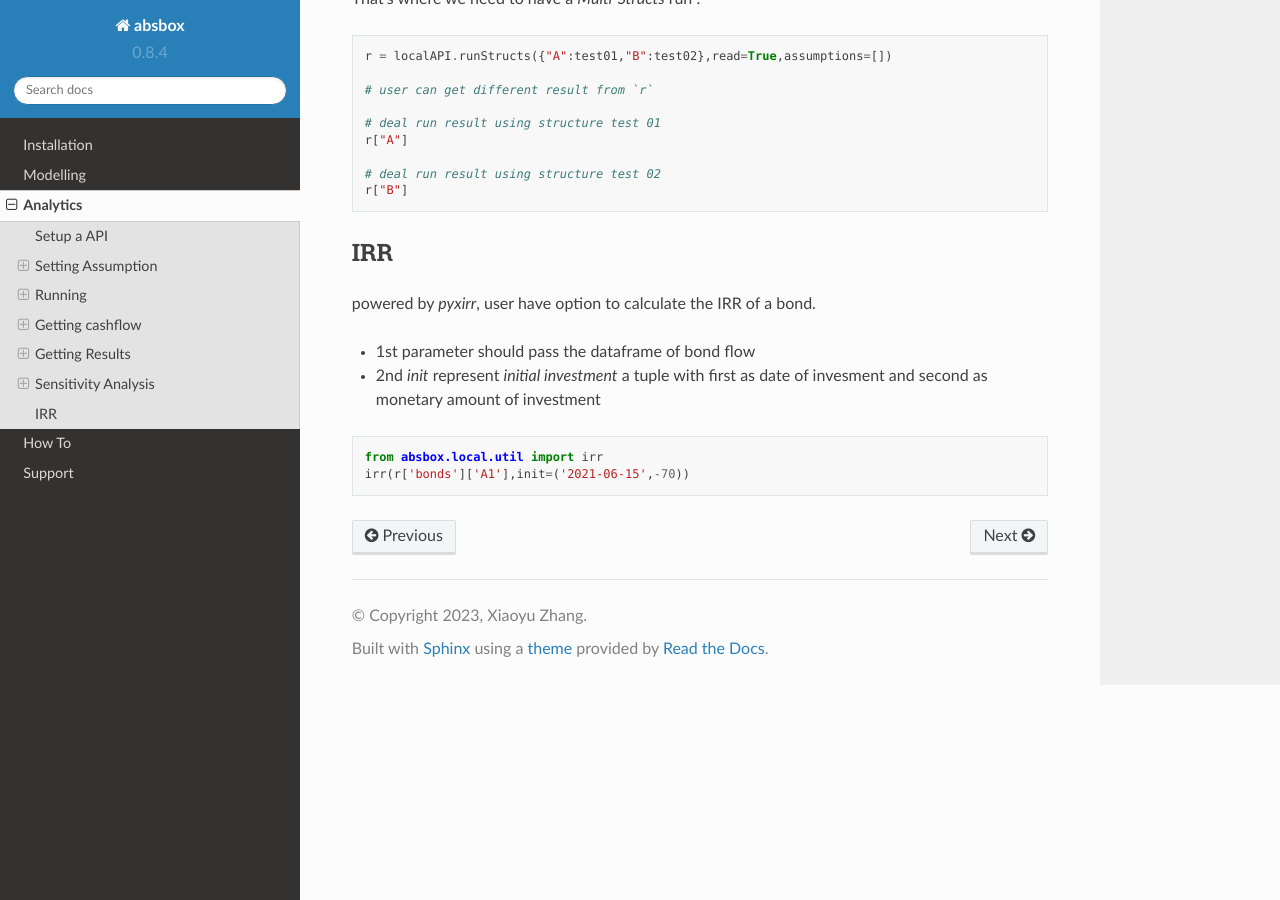
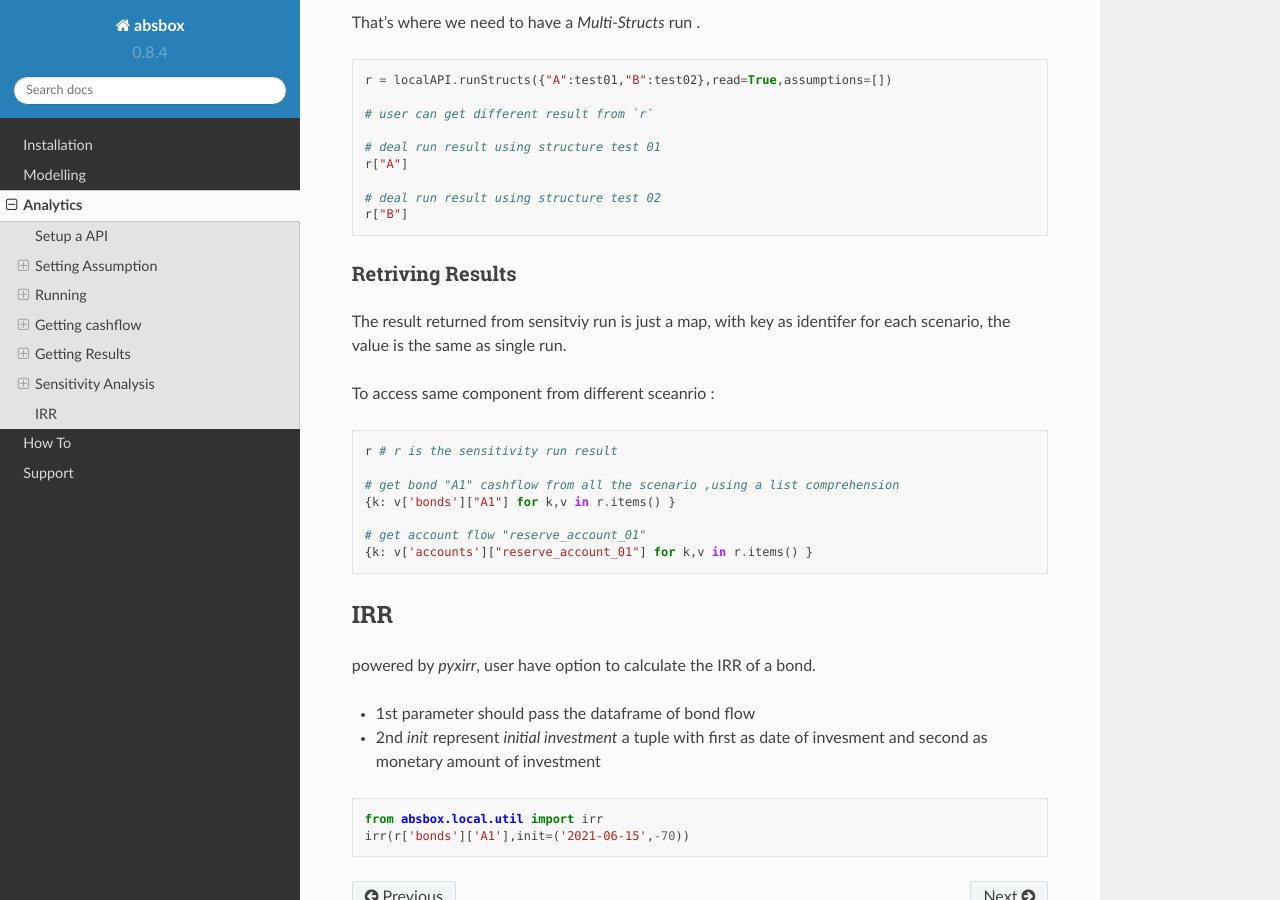
Before and after one commit to yellowbean/absbox-doc, a Sphinx documentation site: the page built from docs/source/analytics.rst, in a window 1280 px wide and 900 px high, scrolled down 10147 px. Built offline with Sphinx 7.4.7 and the Read the Docs theme 2.0.0, drawn with Linux system fonts in a browser that asks for light colours; some of the changed text lies outside the part shown.

Commit message:
update sensitvity run

```diff
--- a/docs/source/analytics.rst
+++ b/docs/source/analytics.rst
@@ -521,6 +519,24 @@ That's where we need to have a `Multi-Structs` run .
   # deal run result using structure test 02
   r["B"]
 
+Retriving Results
+^^^^^^^^^^^^^^^^^^^^^
+
+The result returned from sensitviy run is just a map, with key as identifer for each scenario, the value is the same as single run.
+
+To access same component from different sceanrio :
+
+.. code-block:: python
+
+  r # r is the sensitivity run result
+
+  # get bond "A1" cashflow from all the scenario ,using a list comprehension
+  {k: v['bonds']["A1"] for k,v in r.items() }
+
+  # get account flow "reserve_account_01"
+  {k: v['accounts']["reserve_account_01"] for k,v in r.items() }
+
+
 
 IRR
 ------------------
```
Also changed, not shown: other parts of docs/source/analytics.rst (+1 -3 lines).
